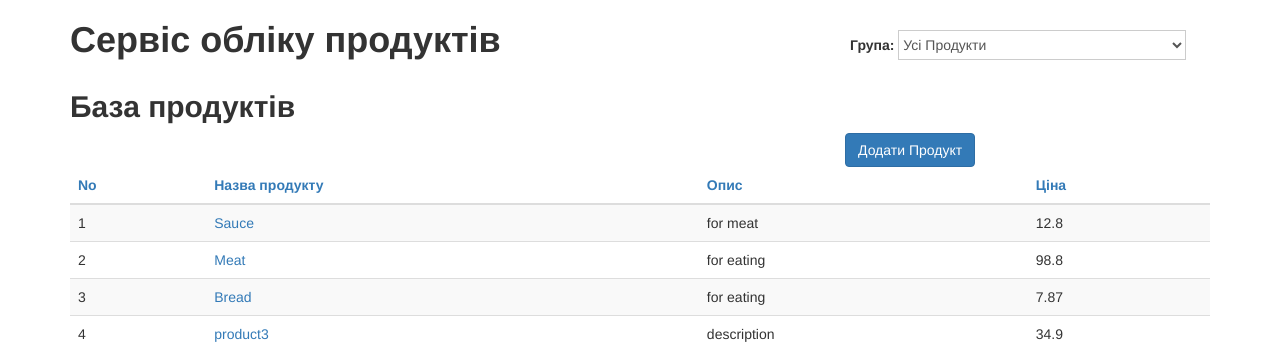
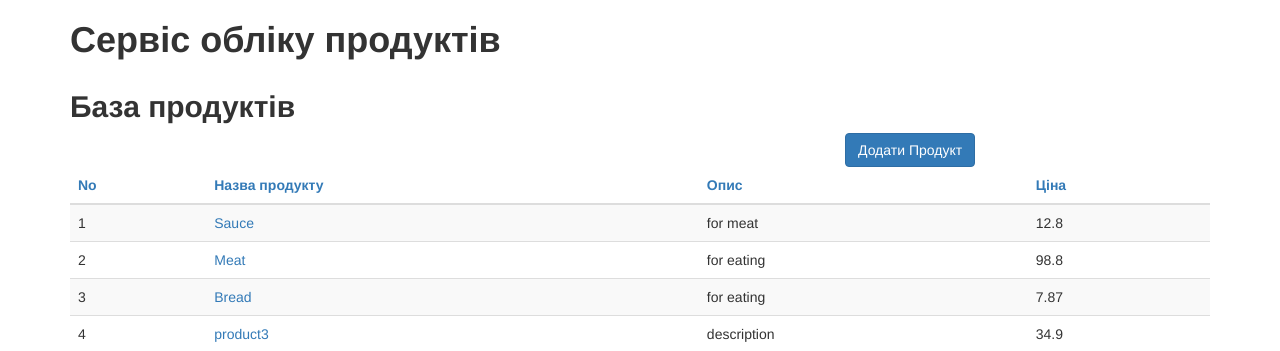
Before and after one commit to mamax/django-product, a Django app: page /products/ in a window 1280 px wide. Shown: the top 351 px of the page. Run offline with Django 3.2, Linux system fonts and the light colour scheme; data comes from the database, SQL or seed files in the repository; parts of the project's set-up code (start-up, migrations or seed data) failed here and were passed over; some libraries are stand-ins or nearby versions.

Commit message:
comment select all products in the right corner

```diff
--- a/products/templates/products/base.html
+++ b/products/templates/products/base.html
@@ -22,14 +22,14 @@
             <h1>Сервіс обліку продуктів</h1>
         </div>
         <!-- Groups Selector -->
-        <div class="col-xs-4" id="group-selector">
-            <strong>Група:</strong>
-            <select>
-                <option value="">Усі Продукти</option>
-                <option value="">Мясо</option>
-                <option value="">Хліб</option>
-            </select>
-        </div>
+{#        <div class="col-xs-4" id="group-selector">#}
+{#            <strong>Група:</strong>#}
+{#            <select>#}
+{#                <option value="">Усі Продукти</option>#}
+{#                <option value="">Мясо</option>#}
+{#                <option value="">Хліб</option>#}
+{#            </select>#}
+{#        </div>#}
     </div>
     <!-- End Header -->
 
```
